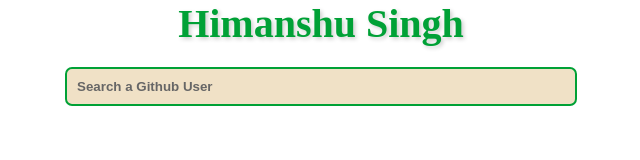
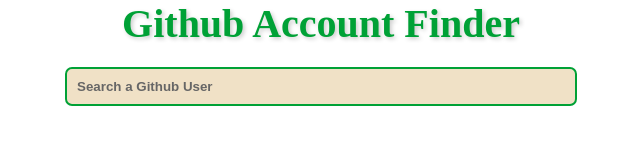
Before and after one commit to himanshusingh-45/github-account-finder, a plain HTML site: page index.html in a window 1280 px wide. Shown: the whole page, without its empty margins (319-959 px from the left). Drawn offline with nearby package versions, Linux system fonts and the light colour scheme.

Commit message:
Update index.html

```diff
--- a/index.html
+++ b/index.html
@@ -158,7 +158,7 @@
 <body>
     <form class="inputForm" id="userInput">
         <h1>
- Himanshu Singh
+ Github Account Finder
         </h1>
         <input type="text"
         id="inputBox"
@@ -260,6 +260,7 @@
         inputBox.value = "";}});
 
     </script>
+
 </body>
 
 </html>
```
